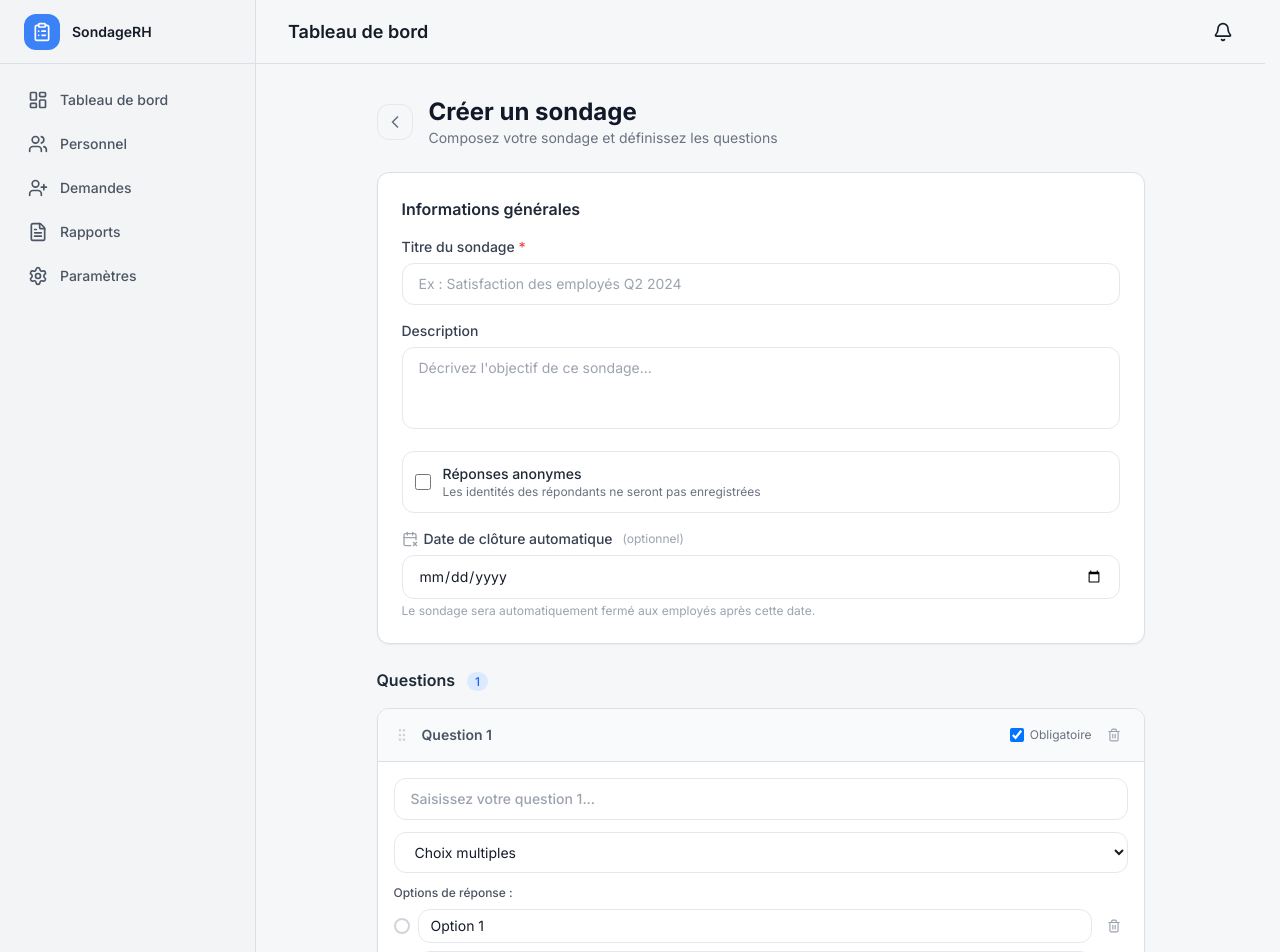
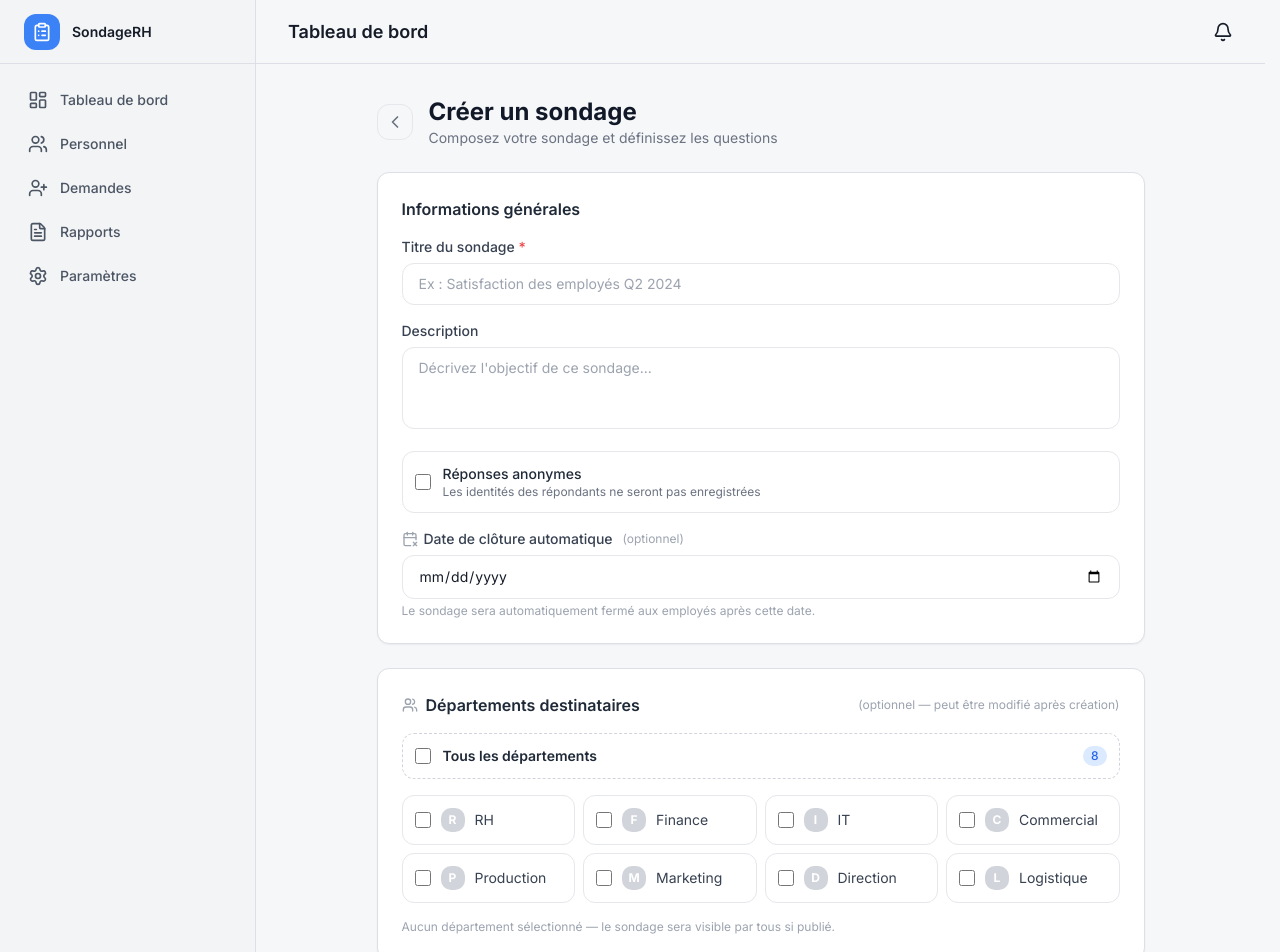
Before and after one commit to Donal-git/pixel-perfect, a Nuxt app: page /grh/surveys/create in a window 1280 px wide. Shown: the top 952 px of the page. Built offline with nearby package versions, Linux system fonts and the light colour scheme.

Commit message:
correction du scroll horizontale

```diff
--- a/pages/grh/surveys/create.vue
+++ b/pages/grh/surveys/create.vue
@@ -1,6 +1,6 @@
 <script setup lang="ts">
 import { ref } from 'vue'
-import { Plus, Trash2, GripVertical, ChevronLeft, Save, Send, CalendarX2 } from 'lucide-vue-next'
+import { Plus, Trash2, GripVertical, ChevronLeft, Save, Send, CalendarX2, Users } from 'lucide-vue-next'
 import { useSurveyStore } from '~/stores/survey'
 import { useToast } from '~/composables/useToast'
 
@@ -13,6 +13,24 @@ const title = ref('')
 const description = ref('')
 const isAnonymous = ref(false)
 const closesAt = ref('')
+
+// --- Départements ---
+const DEPARTMENTS = ['RH', 'Finance', 'IT', 'Commercial', 'Production', 'Marketing', 'Direction', 'Logistique']
+const selectedDepartments = ref<string[]>([])
+
+const toggleDepartment = (dept: string) => {
+  const idx = selectedDepartments.value.indexOf(dept)
+  if (idx === -1) selectedDepartments.value.push(dept)
+  else selectedDepartments.value.splice(idx, 1)
+}
+
+const toggleAllDepartments = () => {
+  if (selectedDepartments.value.length === DEPARTMENTS.length) {
+    selectedDepartments.value = []
+  } else {
+    selectedDepartments.value = [...DEPARTMENTS]
+  }
+}
 
 interface Question {
   id: string
@@ -106,7 +124,7 @@ const handleSave = async (status: 'draft' | 'active') => {
 
   loading.value = true
   try {
-    await surveyStore.createSurvey({
+    const newSurvey = await surveyStore.createSurvey({
       title: title.value.trim(),
       description: description.value.trim(),
       isAnonymous: isAnonymous.value,
@@ -114,9 +132,20 @@ const handleSave = async (status: 'draft' | 'active') => {
       questions: questions.value.map(q => ({ ...q })),
       ...(closesAt.value ? { closes_at: closesAt.value } : {})
     })
+
+    // Assigner les départements si sélectionnés
+    if (selectedDepartments.value.length > 0 && newSurvey?.id) {
+      await surveyStore.sendSurvey(newSurvey.id, [...selectedDepartments.value])
+    }
+
+    const deptInfo = selectedDepartments.value.length > 0
+      ? ` — envoyé à : ${selectedDepartments.value.join(', ')}`
+      : ''
     toast.success(
       status === 'active' ? 'Sondage publié' : 'Brouillon enregistré',
-      status === 'active' ? 'Le sondage est maintenant actif' : 'Vous pouvez le modifier plus tard'
+      status === 'active'
+        ? `Le sondage est maintenant actif${deptInfo}`
+        : 'Vous pouvez le modifier et l\'envoyer plus tard'
     )
     await navigateTo('/grh/surveys')
   } catch (err: any) {
@@ -196,6 +225,61 @@ const handleSave = async (status: 'draft' | 'active') => {
         />
         <p class="mt-1 text-xs text-gray-400">Le sondage sera automatiquement fermé aux employés après cette date.</p>
       </div>
+    </div>
+
+    <!-- DÉPARTEMENTS -->
+    <div class="rounded-xl border bg-white p-6 shadow-sm space-y-4">
+      <div class="flex items-center gap-2">
+        <Users class="h-4 w-4 text-gray-400" />
+        <h2 class="text-base font-semibold text-gray-800">Départements destinataires</h2>
+        <span class="ml-auto text-xs text-gray-400">(optionnel — peut être modifié après création)</span>
+      </div>
+
+      <!-- Tout sélectionner -->
+      <label class="flex cursor-pointer items-center gap-3 rounded-lg border border-dashed border-gray-300 p-3 transition hover:bg-gray-50">
+        <input
+          type="checkbox"
+          :checked="selectedDepartments.length === DEPARTMENTS.length"
+          :indeterminate="selectedDepartments.length > 0 && selectedDepartments.length < DEPARTMENTS.length"
+          @change="toggleAllDepartments"
+          class="h-4 w-4 rounded border-gray-300 text-blue-600 focus:ring-blue-500"
+        />
+        <span class="text-sm font-semibold text-gray-800">Tous les départements</span>
+        <span class="ml-auto rounded-full bg-blue-100 px-2 py-0.5 text-xs font-medium text-blue-600">
+          {{ DEPARTMENTS.length }}
+        </span>
+      </label>
+
+      <!-- Grille des départements -->
+      <div class="grid grid-cols-2 gap-2 sm:grid-cols-4">
+        <label
+          v-for="dept in DEPARTMENTS"
+          :key="dept"
+          class="flex cursor-pointer items-center gap-2.5 rounded-lg border p-3 transition hover:bg-gray-50"
+          :class="selectedDepartments.includes(dept) ? 'border-blue-400 bg-blue-50' : 'border-gray-200'"
+        >
+          <input
+            type="checkbox"
+            :checked="selectedDepartments.includes(dept)"
+            @change="toggleDepartment(dept)"
+            class="h-4 w-4 rounded border-gray-300 text-blue-600 focus:ring-blue-500"
+          />
+          <div
+            class="flex h-6 w-6 shrink-0 items-center justify-center rounded-md text-xs font-bold text-white"
+            :class="selectedDepartments.includes(dept) ? 'bg-blue-500' : 'bg-gray-300'"
+          >
+            {{ dept[0] }}
+          </div>
+          <span class="text-sm text-gray-700">{{ dept }}</span>
+        </label>
+      </div>
+
+      <p v-if="selectedDepartments.length > 0" class="text-xs text-blue-600">
+        {{ selectedDepartments.length }} département{{ selectedDepartments.length > 1 ? 's' : '' }} sélectionné{{ selectedDepartments.length > 1 ? 's' : '' }}
+      </p>
+      <p v-else class="text-xs text-gray-400">
+        Aucun département sélectionné — le sondage sera visible par tous si publié.
+      </p>
     </div>
 
     <!-- QUESTIONS -->
```
